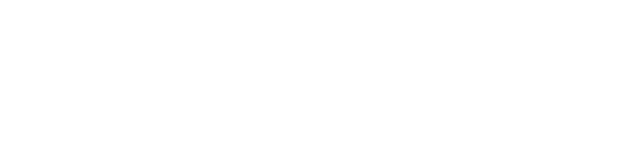
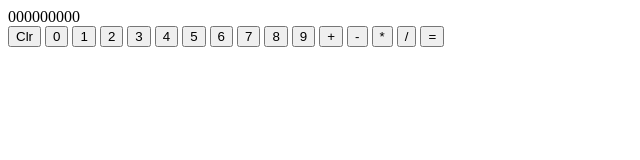
Before and after one commit to rgoldsmith33703/odin_calculator, a plain HTML site: page index.html in a window 1280 px wide. Shown: the whole page, without its empty margins (0-640 px from the left). Drawn offline with Linux system fonts and the light colour scheme.

Commit message:
create html base

```diff
--- a/index.html
+++ b/index.html
@@ -9,6 +9,22 @@
     <script src="./script.js" defer></script>
 </head>
 <body>
-
+    <div class="display">000000000</div>
+    <button id="clear">Clr</button>
+    <button id="0" class="digit">0</button>
+    <button id="1" class="digit">1</button>
+    <button id="2" class="digit">2</button>
+    <button id="3" class="digit">3</button>
+    <button id="4" class="digit">4</button>
+    <button id="5" class="digit">5</button>
+    <button id="6" class="digit">6</button>
+    <button id="7" class="digit">7</button>
+    <button id="8" class="digit">8</button>
+    <button id="9" class="digit">9</button>
+    <button id="add" class="operator">+</button>
+    <button id="subtract" class="operator">-</button>
+    <button id="multiply" class="operator">*</button>
+    <button id="divide" class="operator">/</button>
+    <button id="equals">=</button>
 </body>
 </html>
```
